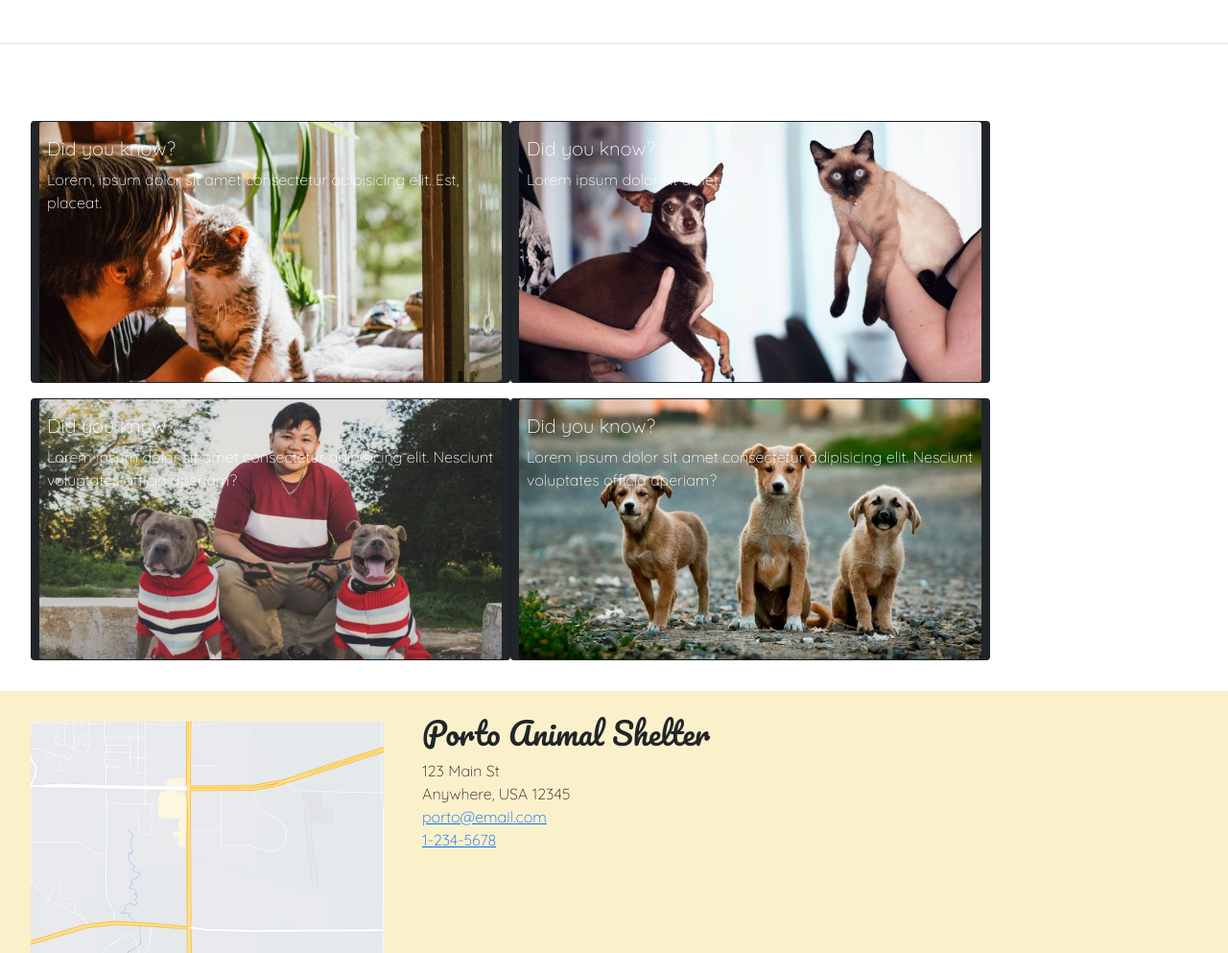
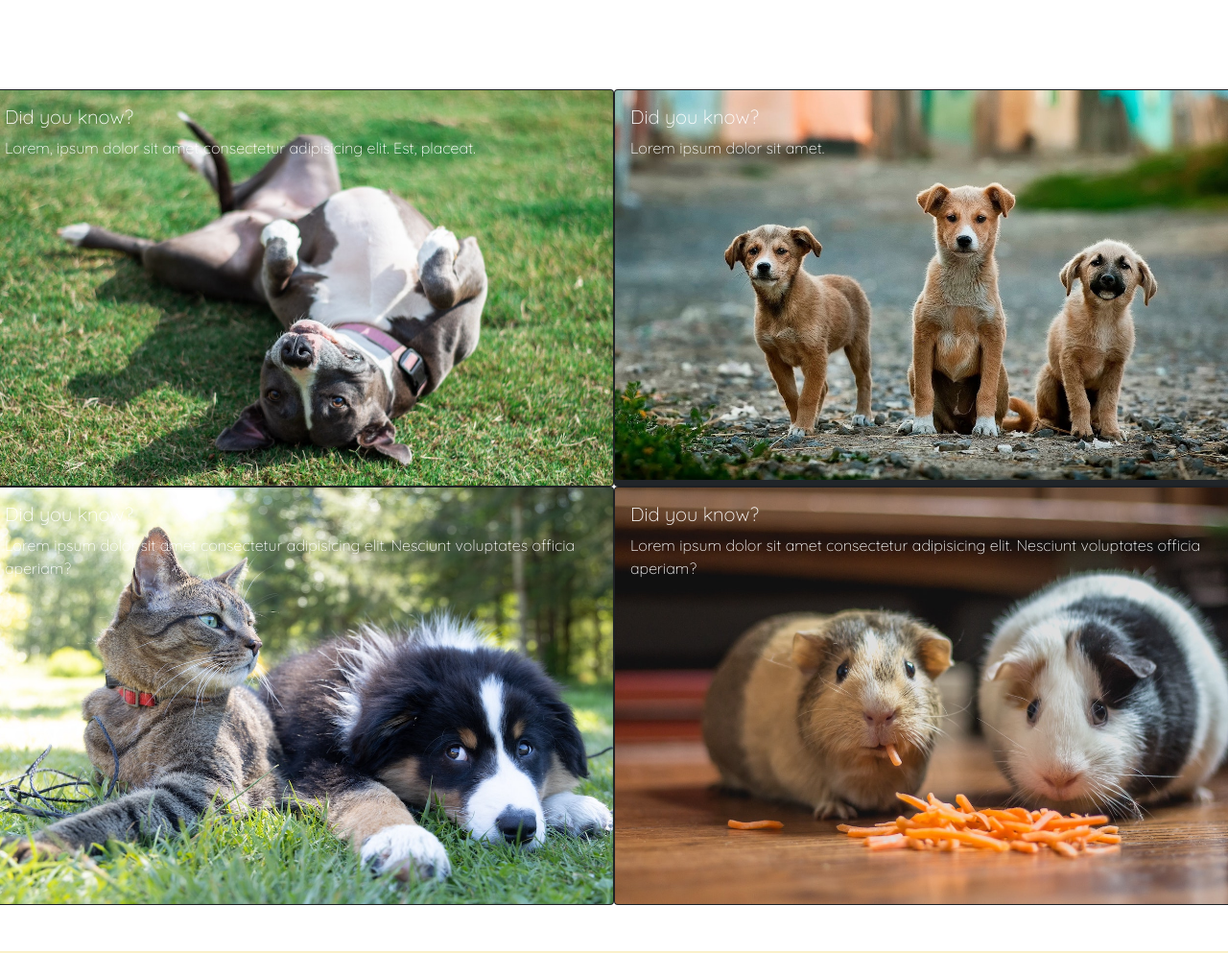
Before and after one commit to tinalr/Animal-Shelter, a website: page index.html in a window 1280 px wide. Shown: the part 835-1828 px from the top of the page at 96% size. Drawn offline with nearby package versions, Linux system fonts and the light colour scheme.

Commit message:
updated assets for index

```diff
--- a/css/styles.css
+++ b/css/styles.css
@@ -32,7 +32,6 @@ header .row {
 }
 
 .card {
-    max-width: 500px;
 
 }
 
--- a/index.html
+++ b/index.html
@@ -57,7 +57,7 @@
 
 
 <!-- BEGIN  HERO -->
-<div class="px-4 pt-5 pb-0 my-5 text-center border-bottom">
+<div class="px-4 pt-5 pb-0 my-5 text-center">
     <h1 class="display-4 fw-bold">Where Friends Are Found</h1>
     <div class="col-lg-6 mx-auto">
       <p class="lead mb-4">Lorem ipsum dolor sit amet consectetur adipisicing elit. Saepe quasi doloremque nemo quisquam aspernatur officia. Unde eveniet perspiciatis velit aut dolore sapiente esse, fugit doloribus vero itaque voluptatem ullam autem.</p>
@@ -96,25 +96,26 @@
 <!-- END  CAROUSEL -->
 
 <!--BEGIN OVERLAY CARDS-->
-<div class="row row-cols-1 row-cols-lg-2 g-3 p-3 m-3">
-  <div class="card bg-dark text-white col">
-    <img src="assets/index-c-1.jpg" class="card-img" alt="">
+<div class="row row-cols-1 row-cols-lg-2">
+
+  <div class="card p-0 bg-dark text-white col">
+    <img src="assets/index-1.jpg" class="card-img" alt="">
     <div class="card-img-overlay text-wrap">
       <h5 class="card-title">Did you know?</h5>
       <p class="card-text">Lorem, ipsum dolor sit amet consectetur adipisicing elit. Est, placeat.</p>
     </div>
   </div>
 
-  <div class="card bg-dark text-white col">
-    <img src="assets/index-c-2.jpg" class="card-img" alt="">
+  <div class="card p-0 bg-dark text-white col">
+    <img src="assets/index-2.jpg" class="card-img" alt="">
     <div class="card-img-overlay">
       <h5 class="card-title">Did you know?</h5>
       <p class="card-text">Lorem ipsum dolor sit amet.</p>
     </div>
   </div>
 
-  <div class="card bg-dark text-white col">
-    <img src="assets/index-c-3.jpg" class="card-img" alt="">
+  <div class="card p-0 bg-dark text-white col">
+    <img src="assets/index-3.jpg" class="card-img" alt="">
     <div class="card-img-overlay">
       <h5 class="card-title">Did you know?</h5>
       <p class="card-text">Lorem ipsum dolor sit amet consectetur adipisicing elit. Nesciunt voluptates officia aperiam?
@@ -122,8 +123,8 @@
     </div>
   </div>
 
-  <div class="card bg-dark text-white col">
-    <img src="assets/index-c-4.jpg" class="card-img" alt="">
+  <div class="card p-0 bg-dark text-white col">
+    <img src="assets/index-4.jpg" class="card-img" alt="">
     <div class="card-img-overlay text-wrap">
       <h5 class="card-title">Did you know?</h5>
       <p class="card-text">Lorem ipsum dolor sit amet consectetur adipisicing elit. Nesciunt voluptates officia aperiam?
@@ -134,7 +135,7 @@
 <!--END OVERLAY CARDS-->
 
 
-<!-- BEGIN  STAT CARDS
+<!-- BEGIN  STAT CARDS *first attempt*
 <div class="row row-cols-1 row-cols-sm-2 row-cols-lg-4 align-items-stretch g-5 pb-5">
       <div class="col">
         <div class="card card-cover h-100 overflow-hidden text-white bg-dark rounded-5 shadow-lg" style="background-image: url('assets/index-stat-1.jpg');">
@@ -181,7 +182,7 @@
 <footer>
 
   <!--MAP & CONTACT-->
-    <div class="container-fluid p-3 m-0">
+    <div class="container-fluid p-3 mt-5 m-0">
         <div class="row">
             <div class="col col-sm-4">
               <img class="w-100 p-3" src="assets/map.PNG" alt="location map">
```
Also changed, not shown: assets/index-1.jpg (added), assets/index-2.jpg (added), assets/index-3.jpg (added), assets/index-4.jpg (added), assets/index-c-1.jpg (deleted), assets/index-c-2.jpg (deleted), assets/index-c-3.jpg (deleted), assets/index-c-4.jpg (deleted), assets/index-stat-1.jpg (deleted), assets/index-stat-2.jpg (deleted), 2 other files.
